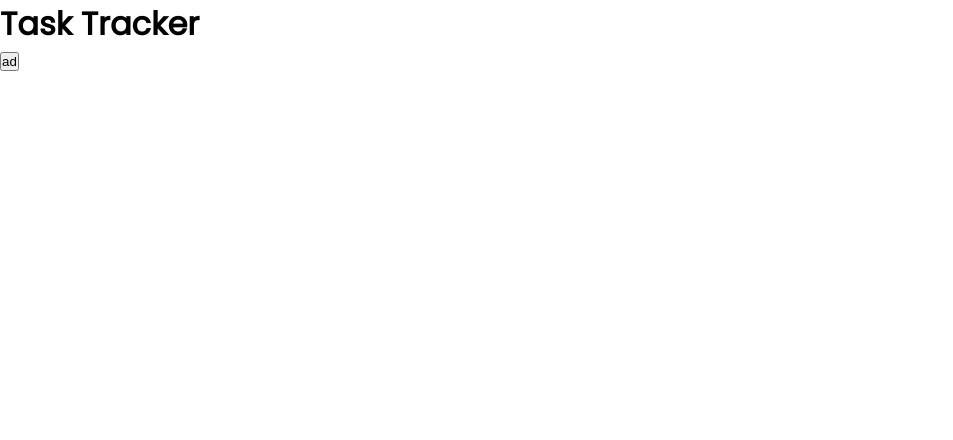
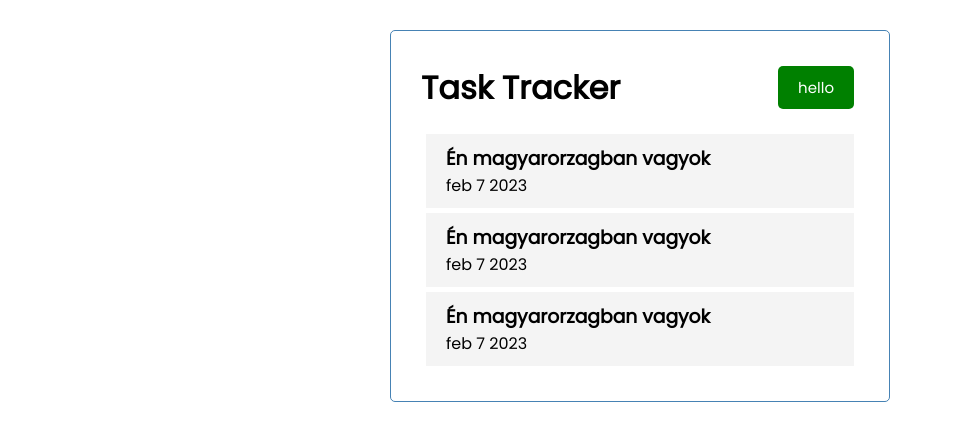
Before and after one commit to Tomaskatz47/Task-Tracker, a React (Create React App) app in the folder my-app/: page / in a window 1280 px wide. Shown: the top 440 px of the page, without its empty margins (0-953 px from the left). Built offline with nearby package versions, Linux system fonts and the light colour scheme.

Commit message:
Tasks and Task created

```diff
--- a/my-app/package.json
+++ b/my-app/package.json
@@ -8,6 +8,7 @@
     "@testing-library/user-event": "^12.8.3",
     "react": "^17.0.2",
     "react-dom": "^17.0.2",
+    "react-icons": "^4.3.1",
     "react-scripts": "4.0.3",
     "web-vitals": "^1.1.2"
   },
--- a/my-app/src/App.js
+++ b/my-app/src/App.js
@@ -1,10 +1,32 @@
 // import React from 'react'                    With classes
-
+import {useState} from 'react'
 import Header from "../src/components/Header";
+import Tasks from '../src/components/Tasks'
 function App() {
+  const[tasks, setTasks]= useState([
+    {
+      id: 1,
+      text:'Én magyarorzagban vagyok',
+      day:' feb 7 2023',
+      remineder:false,
+    },
+    {
+      id: 2,
+      text:'Én magyarorzagban vagyok',
+      day:' feb 7 2023',
+      remineder:false,
+    },
+    {
+      id: 3,
+      text:'Én magyarorzagban vagyok',
+      day:' feb 7 2023',
+      remineder:false,
+    },
+  ])
   return (
-    <div className="Container">
+    <div className="container">
       <Header />
+      <Tasks tasks={tasks}/>
     </div>
   );
 }
--- /dev/null
+++ b/my-app/src/components/Button.js
@@ -0,0 +1,21 @@
+import PropTypes from 'prop-types'
+
+
+const Button = ({color, text, onClick}) => {
+    return (
+    <button onClick={onClick} style= {{backgroundColor: color}} className='btn'>
+        {text}
+    </button>)
+}
+
+Button.defaultProps={
+    color:'steelBlue',
+}
+
+Button.propTypes={
+    text: PropTypes.string,
+    color: PropTypes.string,
+    onClick: PropTypes.func,
+}
+
+export default Button
--- a/my-app/src/components/Header.js
+++ b/my-app/src/components/Header.js
@@ -1,11 +1,15 @@
 import PropTypes from 'prop-types'
+import Button from './Button'
 
 
 const Header = ({title}) => {
+    const onClick=() =>{
+        console.log('Yamete kudasai')
+    }
     return (
-        <header>
+        <header className='header'>
             <h1>{title}</h1>
-            <button>ad</button>
+            <Button onClick={onClick} color='green' text='hello' />
         </header>
     )
 }
--- /dev/null
+++ b/my-app/src/components/Task.js
@@ -0,0 +1,11 @@
+const Task = ({task}) => {
+    return (
+        <div className='task'>
+            <h3>{task.text}</h3>
+            <p>{task.day}</p>
+
+        </div>
+    )
+}
+
+export default Task
--- /dev/null
+++ b/my-app/src/components/Tasks.js
@@ -0,0 +1,13 @@
+import Task from './Task'
+
+const Tasks = ({tasks}) => {
+    return (
+        <>
+            {tasks.map((task)=>(
+            <Task key={task.id} task={task}/>
+            ))}
+        </>
+    )
+}
+
+export default Tasks
```
Also changed, not shown: 1 other file (tests, documents, lock files or other folders).
